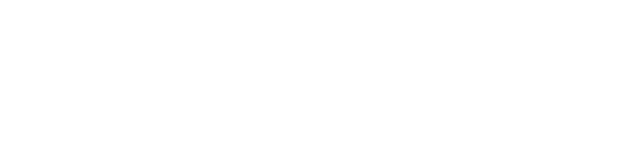
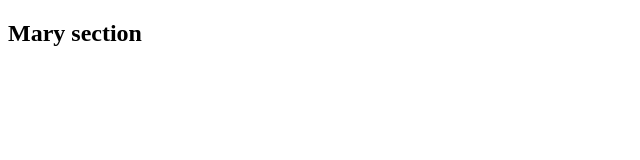
Before and after one commit to In-tech-gration-Cohort-0x02/Diving-into-Web-Accessibility, a plain HTML site: page index.html in a window 1280 px wide. Shown: the whole page, without its empty margins (0-640 px from the left). Drawn offline with Linux system fonts and the light colour scheme.

Commit message:
added Mary's Section

```diff
--- a/index.html
+++ b/index.html
@@ -6,6 +6,10 @@
   <title>Group Presentation</title>
 </head>
 <body>
-
+  <!-- Mary's Section -->
+  <section>
+    <h2>Mary section</h2>
+  </section>
+  <!-- Mary's Section -->
 </body>
 </html>
```
